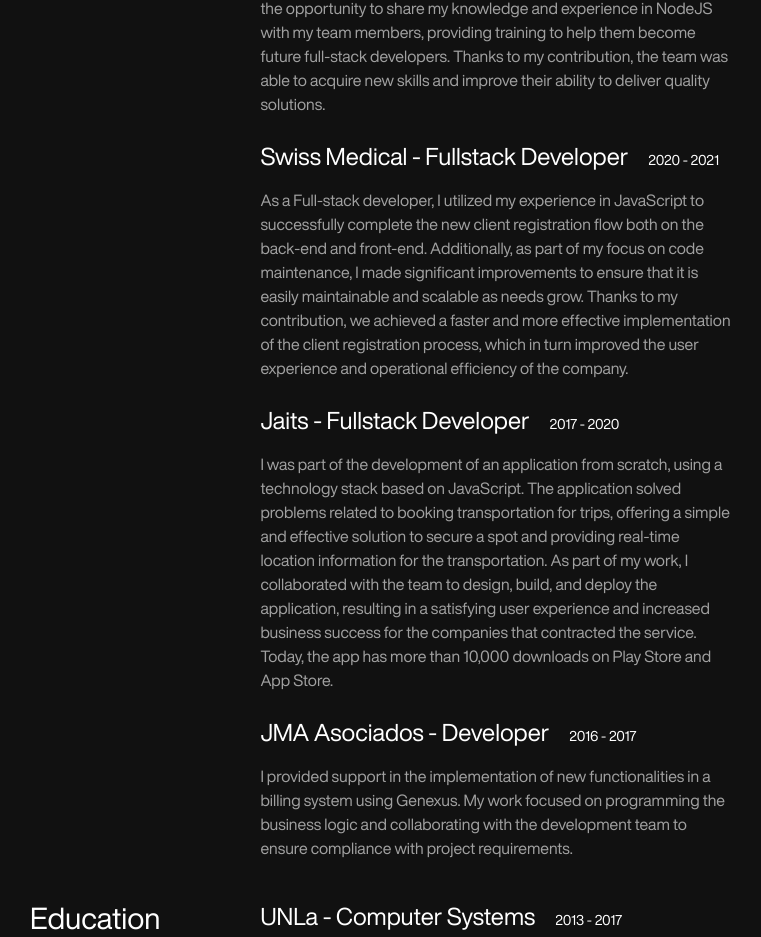
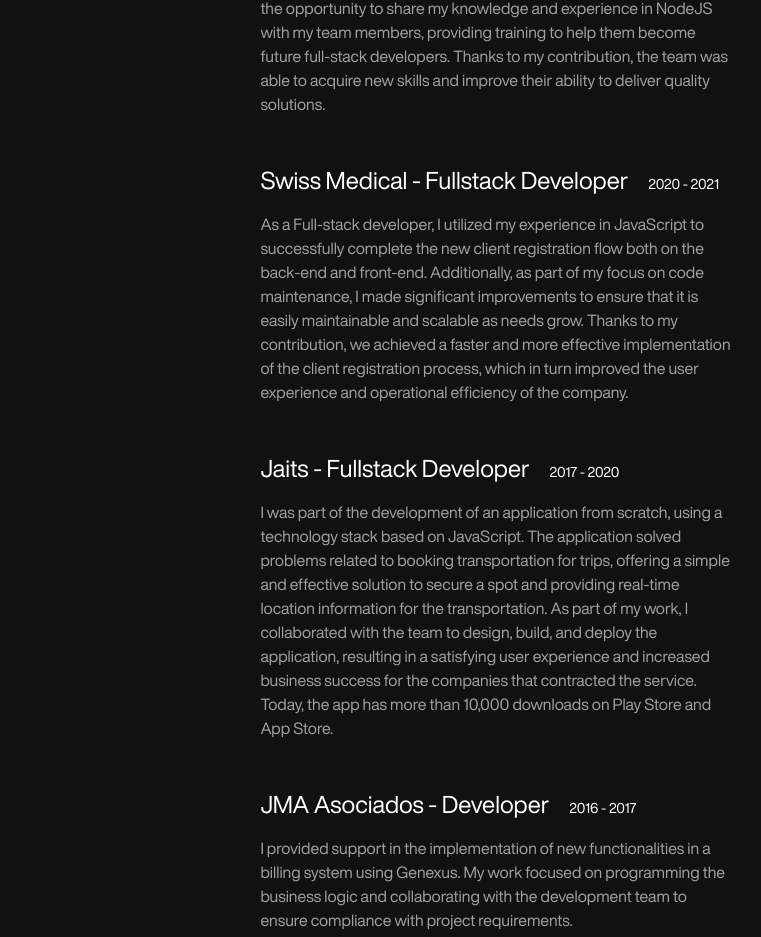
Before and after one commit to gonzaldd/my-portfolio, a React (Vite) app: page / in a window 1280 px wide. Shown: the part 1372-2309 px from the top of the page, without its empty margins (258-1019 px from the left). Built offline with nearby package versions, Linux system fonts and the light colour scheme.

Commit message:
Add mb to experience

```diff
--- a/src/components/basicData.jsx
+++ b/src/components/basicData.jsx
@@ -11,7 +11,7 @@
       {data.map((rowData, i) => (
         <div
           key={`${rowData?.company}${i}`}
-          className={`${i + 1 === data.length ? '' : 'mb-6'} w-full`}
+          className={`${i + 1 === data.length ? '' : 'mb-12'} w-full`}
         >
           <div className="flex flex-col-reverse md:flex-row gap-x-5 items-baseline">
             <p className="font-medium text-xl xl:text-2xl mb-4">
```
